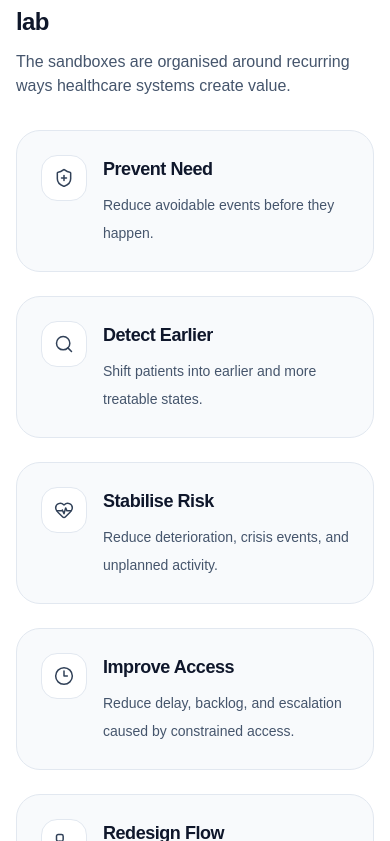
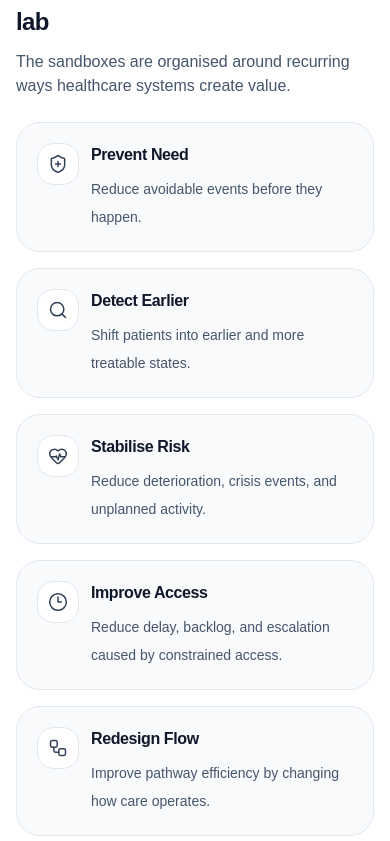
Before and after one commit to olivercareyncl/health-economics-scenario-lab, a Next.js app in the folder site/: page / in a window 390 px wide. Shown: the part 2683-3524 px from the top of the page. Built offline with nearby package versions, Linux system fonts and the light colour scheme.

Commit message:
Update routes-grid.tsx

```diff
--- a/site/src/components/routes-grid.tsx
+++ b/site/src/components/routes-grid.tsx
@@ -32,7 +32,8 @@ const routes = [
   },
   {
     name: "Improve Access",
-    description: "Reduce delay, backlog, and escalation caused by constrained access.",
+    description:
+      "Reduce delay, backlog, and escalation caused by constrained access.",
     href: "/sandboxes#improve-access",
     icon: Clock3,
   },
@@ -59,7 +60,7 @@ const routes = [
 export default function RoutesGrid() {
   return (
     <section>
-      <div className="mb-8">
+      <div className="mb-6 md:mb-8">
         <p className="text-sm font-medium uppercase tracking-[0.18em] text-slate-500">
           Routes to system value
         </p>
@@ -72,7 +73,7 @@ export default function RoutesGrid() {
         </p>
       </div>
 
-      <div className="grid gap-6 md:grid-cols-2 xl:grid-cols-3">
+      <div className="grid grid-cols-1 gap-4 md:grid-cols-2 md:gap-6 xl:grid-cols-3">
         {routes.map((route) => {
           const Icon = route.icon;
 
@@ -80,15 +81,15 @@ export default function RoutesGrid() {
             <Link
               key={route.name}
               href={route.href}
-              className="group rounded-3xl border border-slate-200 bg-slate-50 p-6 transition hover:border-slate-300 hover:bg-white"
+              className="group rounded-3xl border border-slate-200 bg-slate-50 p-5 transition hover:border-slate-300 hover:bg-white md:p-6"
             >
-              <div className="flex items-start gap-4">
-                <div className="rounded-2xl border border-slate-200 bg-white p-3 text-slate-700">
+              <div className="flex items-start gap-3 md:gap-4">
+                <div className="rounded-2xl border border-slate-200 bg-white p-2.5 text-slate-700 md:p-3">
                   <Icon className="h-5 w-5" strokeWidth={1.8} />
                 </div>
 
                 <div>
-                  <h3 className="text-lg font-semibold tracking-tight text-slate-900">
+                  <h3 className="text-base font-semibold tracking-tight text-slate-900 md:text-lg">
                     {route.name}
                   </h3>
                   <p className="mt-2 text-sm leading-7 text-slate-600">
```
